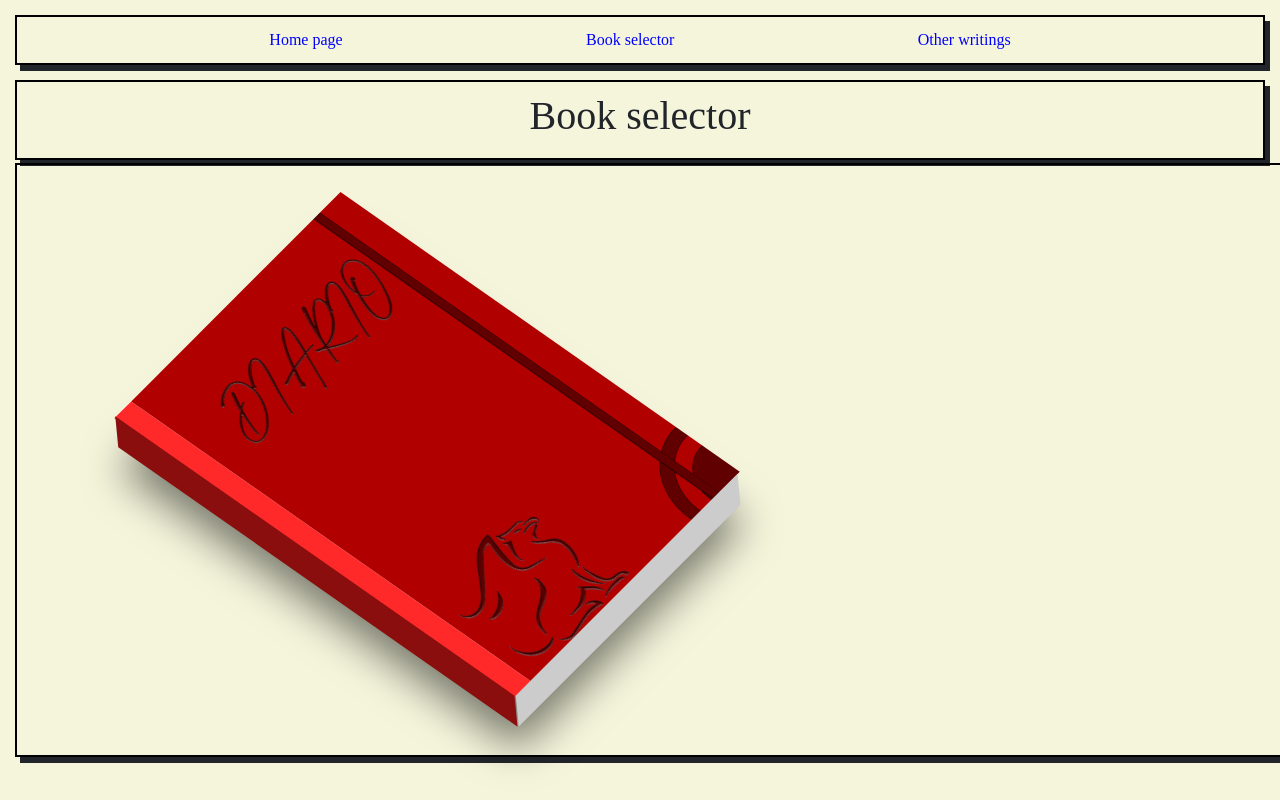
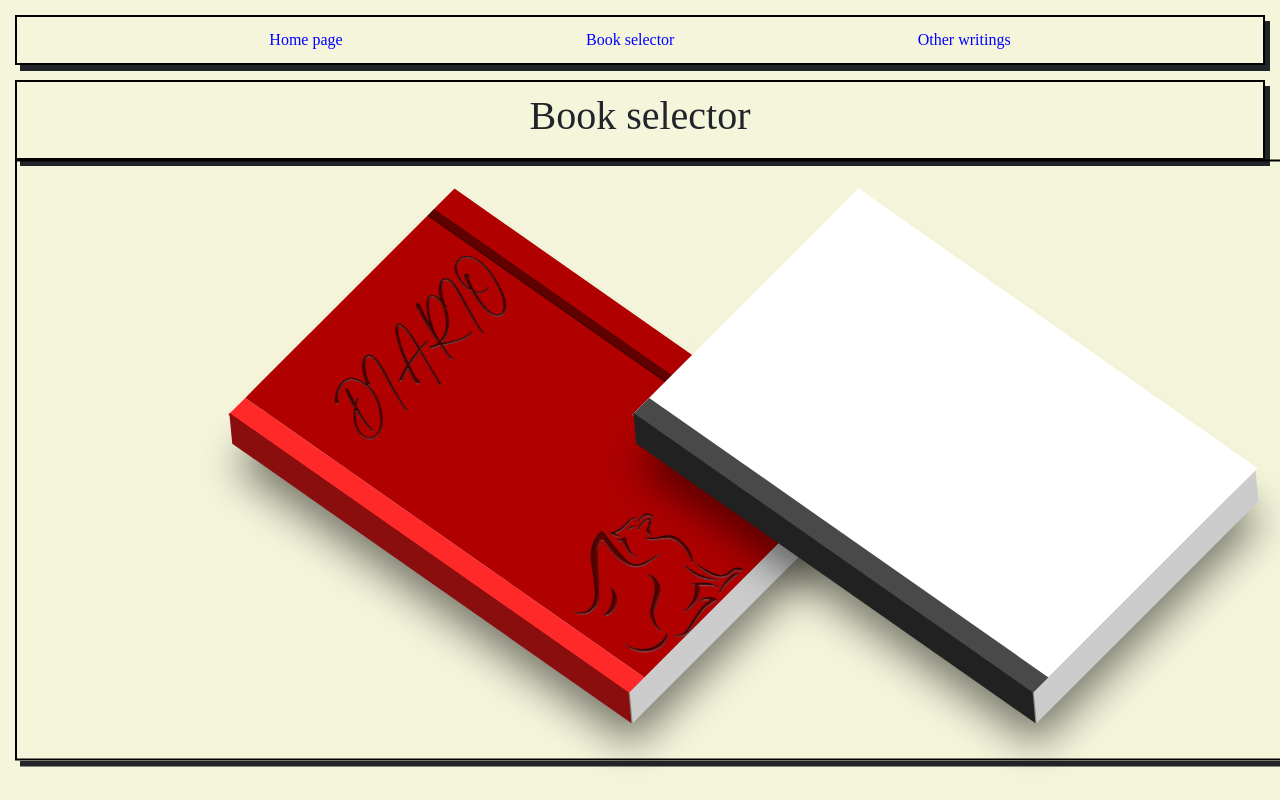
Before and after one commit to kingkardan98/DGM, a Flask app: page /selector in a window 1280 px wide. Run offline with Flask 3, Linux system fonts and the light colour scheme; some libraries are stand-ins or nearby versions.

```diff
--- a/static/selectorStyle.css
+++ b/static/selectorStyle.css
@@ -7,13 +7,17 @@
     transform: translate(-50%, -50%);
 }
 
+/* First book's CSS */
+
 .page {
     width: 400px;
     height: 600px;
     background: #FFF;
     border-left: 30px solid #FF2929;
     transform: rotate(-45deg) skewX(10deg) scale(.8);
-    box-shadow: -50px 50px 50px rgba(0, 0, 0, 0.5)
+    box-shadow: -50px 50px 50px rgba(0, 0, 0, 0.5);
+    display: inline-flex;
+    justify-content: space-between;
 }
 
 .page h1 {
@@ -52,8 +56,57 @@
     transform: skewX(-45deg) translate(-11px, 30px)
 }
 
+/* Second book's CSS */
+
+.page2 {
+    width: 400px;
+    height: 600px;
+    background: #FFF;
+    border-left: 30px solid rgb(73, 73, 73);
+    transform: rotate(-45deg) skewX(10deg) scale(.8);
+    box-shadow: -50px 50px 50px rgba(0, 0, 0, 0.5);
+    display: inline-flex;
+    justify-content: space-between;
+}
+
+.page2 h1 {
+    margin: 0 0 20px 0;
+    padding: 0;
+    text-align: center;
+    font-size: 25px;
+    color: #9e9e9e
+}
+
+.page2 p {
+    margin: 0;
+    padding: 0;
+    text-align: justify
+}
+
+.page2:before {
+    content: "";
+    width: 30px;
+    height: 100%;
+    background: #212121;
+    position: absolute;
+    top: 0;
+    left: 0;
+    transform: skewY(-45deg) translate(-57px, -43px)
+}
+
+.page2:after {
+    content: "";
+    width: 106%;
+    height: 30px;
+    background: #CCC;
+    position: absolute;
+    bottom: 0;
+    left: 0;
+    transform: skewX(-45deg) translate(-11px, 30px)
+}
+
 .paddedBooks {
-    padding-left: 200px;
+    padding-left: 25%;
     margin-top: -30px;
 }
 
```
